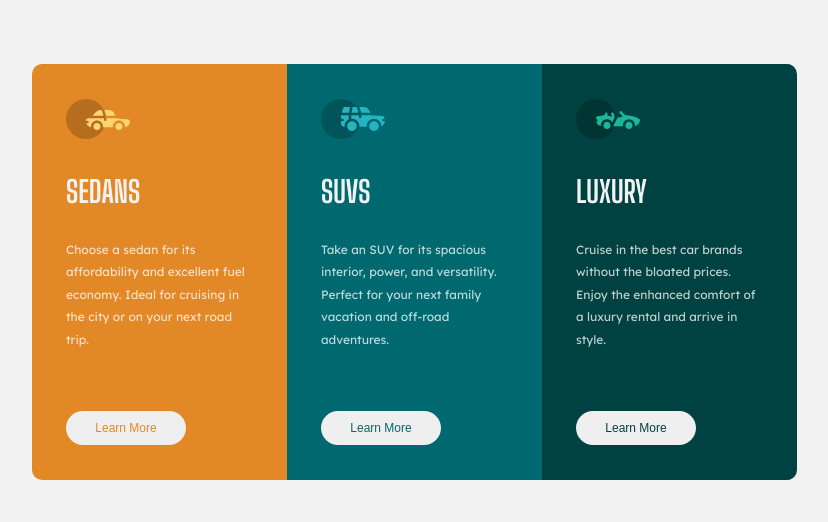
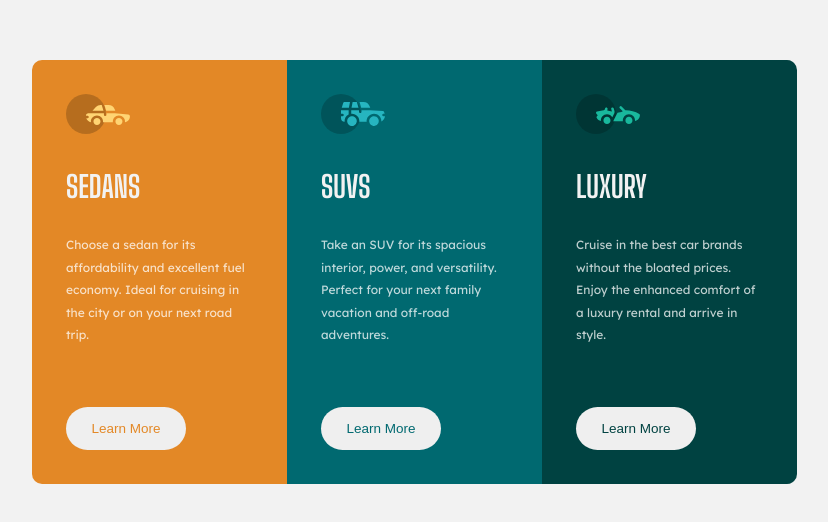
Before and after one commit to sreeramadasuarun/3-column-preview-card-component-main, a plain HTML site: page index.html in a window 1280 px wide. Shown: the part 128-650 px from the top of the page, without its empty margins (226-1054 px from the left). Drawn offline with Linux system fonts and the light colour scheme.

Commit message:
css edited

```diff
--- a/styles/style.css
+++ b/styles/style.css
@@ -10,6 +10,11 @@
       font-size: 15px;
   }
 
+  img {
+      max-width: 100%;
+      height: auto;
+  }
+
   body {
       font-family: 'Lexend Deca', sans-serif;
       background-color: hsl(0, 0%, 95%);
@@ -20,12 +25,19 @@
       justify-content: center;
   }
 
+
+
+
+
+
+
+
+
   /* ..........main........... */
 
   .container {
       display: flex;
       flex-direction: row;
-      border-radius: 20px;
   }
 
   .luxury-card {
@@ -49,8 +61,6 @@
       padding: 2.3rem;
       justify-content: center;
       color: hsl(0, 0%, 95%);
-
-
   }
 
   .sedans-para,
@@ -74,11 +84,11 @@
   .sedans-btn,
   .luxury-btn,
   .suvs-btn {
-      padding: 10px 22px;
-      font-size: 0.8rem;
+      padding: 14px 22px;
+      font-size: 0.9rem;
       color: hsl(31, 77%, 52%);
       width: 8rem;
-      border-radius: 20px;
+      border-radius: 50px;
       border: none;
       text-transform: capitalize;
       cursor: pointer;
@@ -105,7 +115,7 @@
 
   /* ..........mobile response........... */
 
-
+  /*
 
   @media only screen and (max-width: 600px) {
 
@@ -125,4 +135,4 @@
           border-radius: 10px 10px 0px 0px;
 
       }
-  }
+  } */
```
